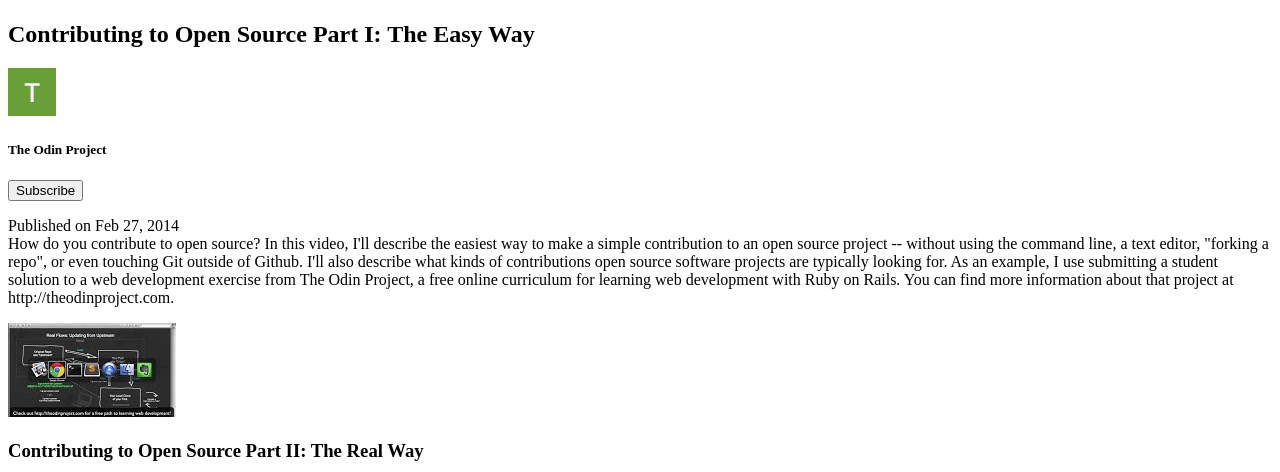
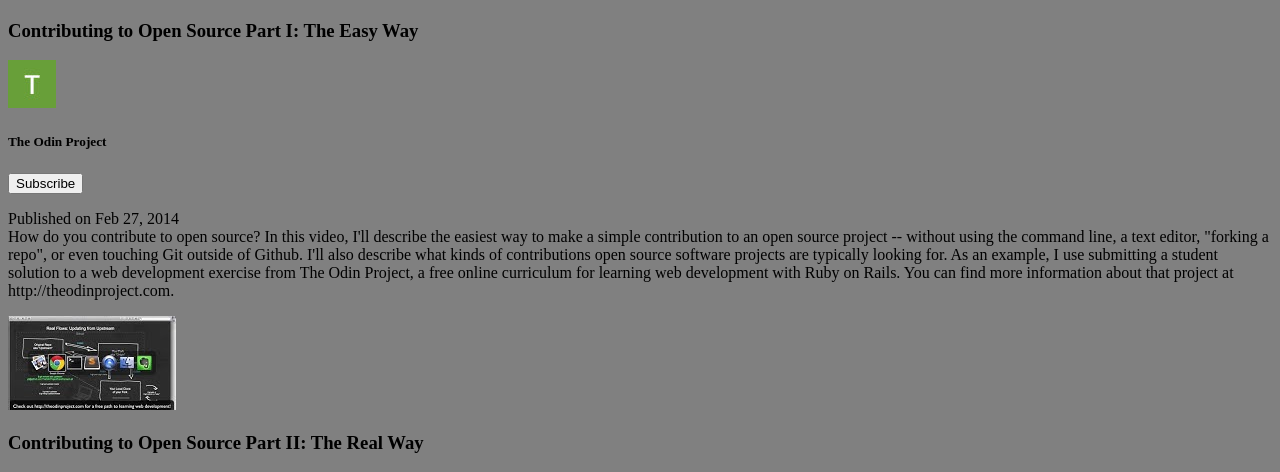
Before and after one commit to Kingobaino1/YouTube-Project, a plain HTML site: page index.html in a window 1280 px wide. Shown: the part 4507-4979 px from the top of the page. Drawn offline with Linux system fonts and the light colour scheme.

Commit message:
Index updated

```diff
--- a/index.html
+++ b/index.html
@@ -7,6 +7,7 @@
     <link href="style.css" rel="stylesheet"/>
 </head>
 <body>
+    <section class="container">
     <header class="nav">
         <img src="images/menu-icon.png"/>
         <img src="images/icon.png" />
@@ -16,7 +17,7 @@
         <img src="images/upload-icon.PNG">
         <button type="button">Sign in</button>
     </header>
-    <main class="container">
+    <main class="main">
         <section class="video">
             <iframe width="560" height="315" src="https://www.youtube.com/embed/V74l_zS1x8E" frameborder="0" allow="accelerometer; autoplay; encrypted-media; gyroscope; picture-in-picture" allowfullscreen></iframe>
             <h1>Contributing to Open Source Part I: The Easy Way</h1>
@@ -201,5 +202,8 @@
 
         </footer>
     </main>
+
+
+    </section>
 </body>
 </html>
--- a/style.css
+++ b/style.css
@@ -1,3 +1,11 @@
 body {
+    background-color: gray ;
+}
+
+.nav{
 
 }
+
+.container{
+
+}
```
